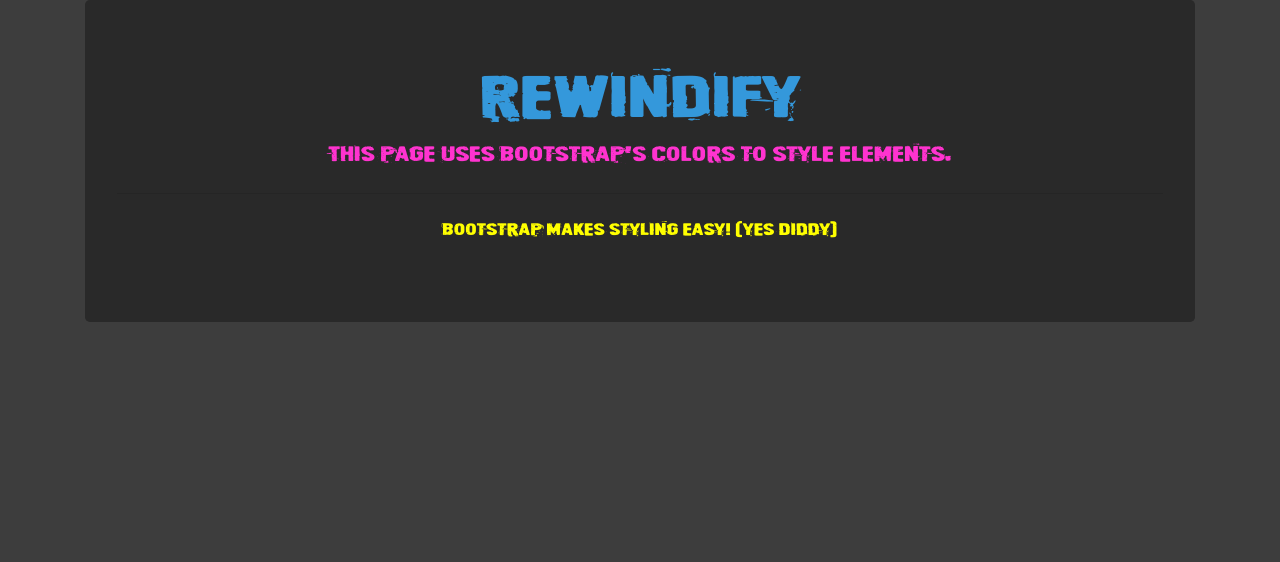
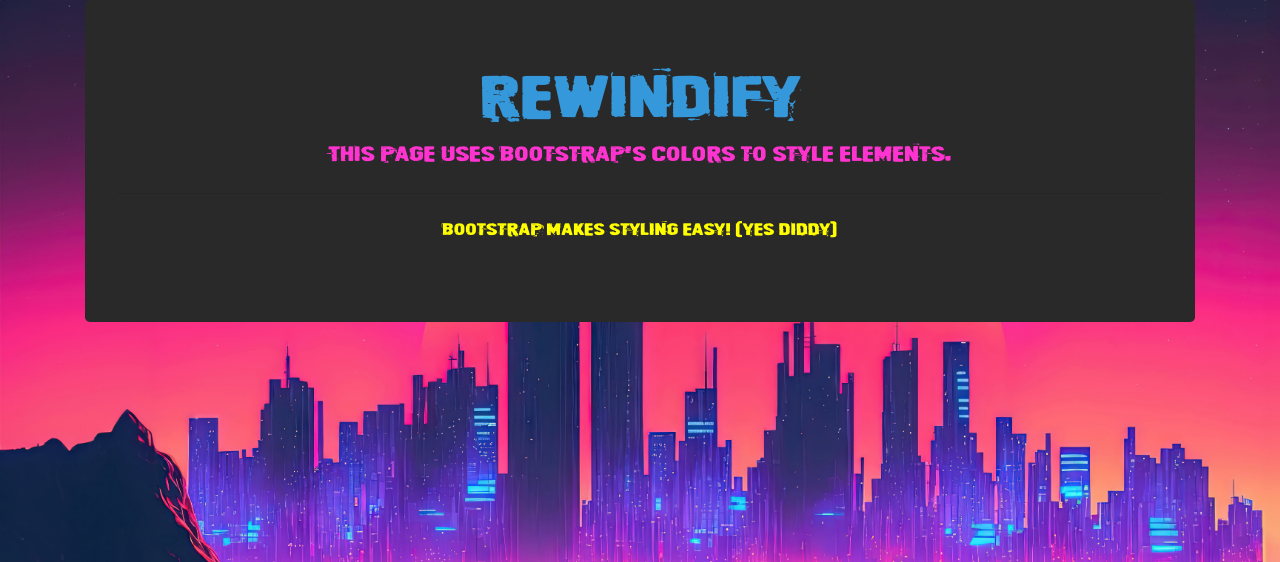
Before and after one commit to eldridgeS/Rewindifyy, a Django app: page /myappp/ in a window 1280 px wide. Shown: the top 562 px of the page. Run offline with Django 5.2, Linux system fonts and the light colour scheme; some libraries are stand-ins or nearby versions.

Commit message:
background image added

```diff
--- a/myappp/static/myappp/css/custom.css
+++ b/myappp/static/myappp/css/custom.css
@@ -33,9 +33,17 @@
     font-style: normal;
 }
 
+/* static/css/custom.css */
+
 body {
-    font-family: 'Cybrpnuk', cursive; /* Apply the Cybrpnuk font to the body or specific elements */
+    font-family: 'Cybrpnuk', cursive; /* Apply Cybrpnuk font */
+    background-image: url('../images/synthy.jpg'); /* Path to the image */
+    background-size: cover; /* Ensures the image covers the entire background */
+    background-repeat: no-repeat; /* Prevents tiling of the image */
+    background-attachment: fixed; /* Keeps the image fixed in place during scroll */
+    color: #FFFF00; /* Optional: Color for body text */
 }
+
 
 /* Apply the Cybrpnuk font to the specific <h1> element */
 .test-primary {
```
Also changed, not shown: myappp/static/myappp/images/synthy.jpg (added).
